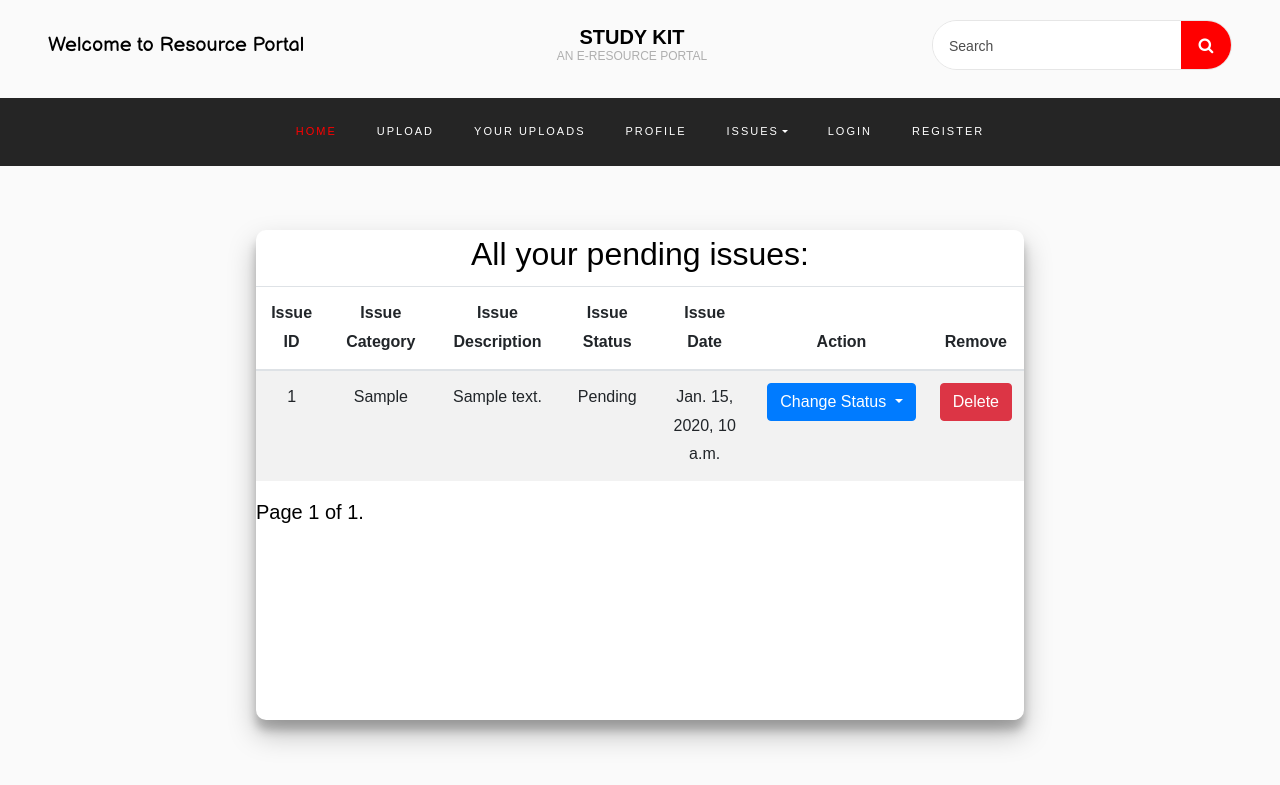
After one commit to shiv-pt/ResourcePortal, a Django app: page /adminissue in a window 1280 px wide. The commit adds this page. Shown: the top 785 px of the page. Run offline with Django 3.2, Linux system fonts and the light colour scheme; tables that the repository leaves empty hold one stand-in row (values such as "Sample post"); parts of the project's set-up code (start-up, migrations or seed data) failed here and were passed over; some libraries are stand-ins or nearby versions; some web fonts are replaced.

Commit message:
Admin and profile

```diff
--- /dev/null
+++ b/resource/admin_view/templates/address.html
@@ -0,0 +1,66 @@
+{% extends 'main.html' %}
+
+{% block content %}
+
+<div class="centrecss">
+<div class="container">
+    <h2>All your pending issues:</h2>
+    <table class="table table-striped">
+        <thead>
+            <tr>
+                <th>Issue ID</th>
+                <th>Issue Category</th>
+                <th>Issue Description</th>
+                <th>Issue Status</th>
+                <th>Issue Date</th>
+                <th>Action</th>
+                <th>Remove</th>
+            </tr>
+        </thead>
+        <tbody>
+            {% for issue in issues %}
+            <tr>
+                <td>{{ issue.issue_id }}</td>
+                <td>{{ issue.category }}</td>
+                <td>{{ issue.desc }}</td>
+                <td>{{ issue.issue_status }}</td>
+                <td>{{ issue.time_s }}</td>
+                <td>
+                    <div class="dropdown">
+                        <button class="btn btn-primary dropdown-toggle" type="button" data-toggle="dropdown">Change Status<span>
+                        <span class="caret"></span></button>
+                        <ul class="dropdown-menu">
+                          <li><a href="{% url 'issue_status' issue.issue_id 'Working' %}"><pre>  Working</pre></a></li>
+                          <li><a href="{% url 'issue_status' issue.issue_id 'Rectified' %}"><pre>  Rectified</pre></a></li>
+                          <li><a href="{% url 'issue_status' issue.issue_id 'Insolvable' %}"><pre>  Insolvable</pre></a></li>
+                        </ul>
+                      </div>
+                </td>
+                <td>
+                    <a href="{% url 'admin_delete' issue.issue_id %}" class="btn btn-danger">Delete</a>
+                </td>
+            </tr>
+            {% endfor %}
+        </tbody>
+    </table>
+    <div class="pagination">
+        <span class="step-links">
+            {% if issues.has_previous %}
+            <a class="btn btn-danger" href="?page=1">&laquo; first</a>
+            <a class="btn btn-primary" href="?page={{ issues.previous_page_number }}">previous</a>
+            {% endif %}
+
+            <h5 class="current">
+                Page {{ issues.number }} of {{ issues.paginator.num_pages }}.
+            </h5>
+
+            {% if issues.has_next %}
+            <a class="btn btn-primary" href="?page={{ issues.next_page_number }}">next</a>
+            <a class="btn btn-danger" href="?page={{ issues.paginator.num_pages }}">last &raquo;</a>
+            {% endif %}
+        </span>
+    </div>
+</div>
+</div>
+
+{% endblock content %}
--- a/resource/admin_view/views.py
+++ b/resource/admin_view/views.py
@@ -1,3 +1,29 @@
-from django.shortcuts import render
+from django.shortcuts import redirect, render
+from django.core.paginator import Paginator
 
-# Create your views here.
+from user_view.models import Member, issues
+from material.models import Material
+
+def adminissue(request):
+    issue = issues.objects.all()
+    paginator = Paginator(issue, 10)
+    page = request.GET.get('page')
+    issue = paginator.get_page(page)
+    return render(request, 'address.html', {'issues': issue})
+
+def adminflag(request):
+    material = Material.objects.raw('SELECT * FROM member A, material B, member_report C WHERE A.usn = C.member_id AND C.material_id = B.id')
+    paginator = Paginator(material, 10)
+    page = request.GET.get('page')
+    material = paginator.get_page(page)
+    return render(request, 'flags.html', {'issues': material})
+
+def address_issues(request,id,act):
+    obj = issues.objects.filter(issue_id = id).update(issue_status=act)
+    return redirect('/adminissue')
+
+def issue_delete(request,id):
+    print(id)
+    issue=issues.objects.get(issue_id=id)
+    issue.delete()
+    return redirect("/issuestatus")
--- a/resource/resource/urls.py
+++ b/resource/resource/urls.py
@@ -16,6 +16,7 @@ Including another URLconf
 from django.contrib import admin
 from django.urls import path
 from . import views
+from admin_view import views as admin_view
 from user_view import views as user_view
 from material import views as material_view
 
@@ -46,6 +47,11 @@ urlpatterns = [
     path('youruploads/',user_view.youruploads,name='youruploads'),
     path('searching/',user_view.searching,name='searching'),
     path('explore/<int:id>/',views.explore,name='explore'),
+    path('adminissue',admin_view.adminissue,name='adminissue'),
+    path('adminflag',admin_view.adminflag,name='adminflag'),
+    path('issue_status/<int:id>/<str:act>/', admin_view.address_issues, name="issue_status"),
+    path('issue_delete/<int:id>/', user_view.issue_delete, name="issue_delete"),
+    path('admin_delete/<int:id>/', admin_view.issue_delete, name="admin_delete"),
 
 ]
 
--- a/resource/templates/navbar.html
+++ b/resource/templates/navbar.html
@@ -32,7 +32,20 @@
     </div>
     <nav class="navbar navbar-expand-lg navbar-dark ftco_navbar bg-dark ftco-navbar-light" id="ftco-navbar">
         <div class="container-fluid">
-
+            {% if request.user.is_superuser %}
+            <button class="navbar-toggler" type="button" data-toggle="collapse" data-target="#ftco-nav"
+                aria-controls="ftco-nav" aria-expanded="false" aria-label="Toggle navigation">
+                <span class="fa fa-bars"></span> Menu
+            </button>
+            <div class="collapse navbar-collapse" id="ftco-nav">
+                <ul class="navbar-nav m-auto">
+                    <li class="nav-item active"><a href="/" class="nav-link">Home</a></li>
+                    <li class="nav-item"><a href="{% url 'adminissue' %}" class="nav-link">Issues</a></li>
+                    <li class="nav-item"><a href="{% url 'adminflag' %}" class="nav-link">Flags</a></li>
+                    <li class="nav-item"><a href="{% url 'logout' %}" class="nav-link"><span class="glyphicon glyphicon-user login-span"></span>Logout</a></li>
+                </ul>
+            </div>
+            {% else %}
             <button class="navbar-toggler" type="button" data-toggle="collapse" data-target="#ftco-nav"
                 aria-controls="ftco-nav" aria-expanded="false" aria-label="Toggle navigation">
                 <span class="fa fa-bars"></span> Menu
@@ -62,6 +75,7 @@
                     {% endif %}
                 </ul>
             </div>
+            {% endif %}
         </div>
     </nav>
     <!-- END nav -->
--- a/resource/user_view/templates/issuestatus.html
+++ b/resource/user_view/templates/issuestatus.html
@@ -14,6 +14,7 @@
                     <th>Issue Description</th>
                     <th>Issue Status</th>
                     <th>Issue Date</th>
+                    <th>Remove</th>
                 </tr>
             </thead>
             <tbody>
@@ -31,8 +32,10 @@
                     {% else %}
                     <td><span class="btn btn-danger">{{ issue.issue_status }}</span></td>
                     {% endif %}
-
                     <td>{{ issue.time_s }}</td>
+                    <td>
+                        <a href="{% url 'issue_delete' issue.issue_id %}" class="btn btn-danger">Delete</a>
+                    </td>
                 </tr>
                 {% endfor %}
             </tbody>
--- a/resource/user_view/templates/profile.html
+++ b/resource/user_view/templates/profile.html
@@ -4,6 +4,8 @@
 
 <div class="centrecss">
     <div class="container">
+    </br>
+        <img src="/static/images/user.png" class="card-img-top" alt="{{m.title}}" style="border-radius: 50%; width: 180px;">
         <h1>{{member.first_name}} {{member.last_name}}</h1>
         <p>
             {{member.usn}}
--- a/resource/user_view/views.py
+++ b/resource/user_view/views.py
@@ -8,6 +8,12 @@ from user_view.models import Member
 from django.core.paginator import Paginator
 
 # Create your views here.
+
+def issue_delete(request,id):
+    print(id)
+    issue=issues.objects.get(issue_id=id)
+    issue.delete()
+    return redirect("/issuestatus")
 
 def profile(request):
     if request.user.is_authenticated==False:
```
Also changed, not shown: resource/admin_view/templates/flags.html (added, +54 -0 lines), resource/static/images/user.png (added).
